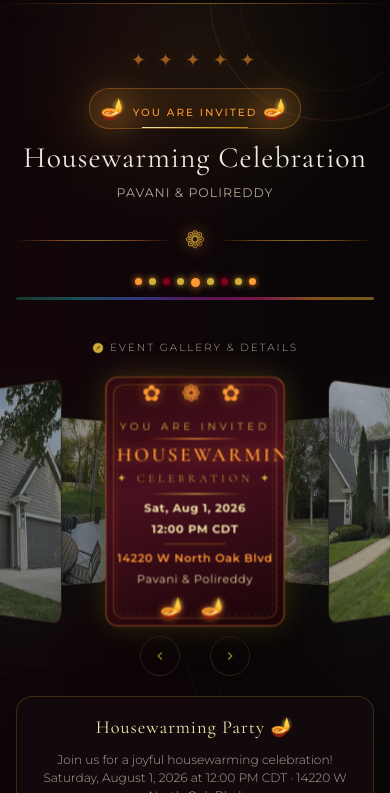
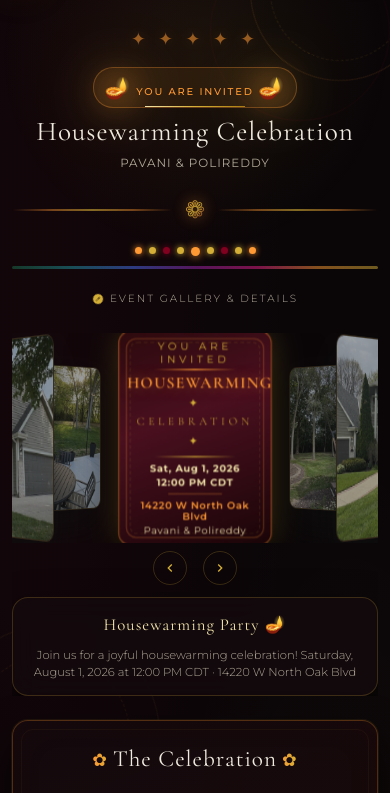
Before and after one commit to sweaytech-cyber/TheWackyRabbit, a plain HTML site: page house1/index.html in a window 390 px wide. Shown: the part 59-852 px from the top of the page. Drawn offline with nearby package versions, Linux system fonts and the light colour scheme.

Commit message:
Your commit message

```diff
--- a/house1/index.html
+++ b/house1/index.html
@@ -1182,12 +1182,17 @@
        MOBILE RESPONSIVE FINE-TUNING & OPTIMIZATION
     ========================================================= */
     @media (max-width: 480px) {
+      html, body {
+        overflow-x: hidden;
+      }
+
       main {
-        padding: 85px 16px 40px 16px;
+        padding: 78px 12px 32px 12px;
+        max-width: 100%;
       }
 
       header {
-        padding: 12px 16px;
+        padding: 10px 12px;
       }
 
       .brand-logo {
@@ -1195,57 +1200,96 @@
         letter-spacing: 2.5px;
       }
 
+      .intro-section {
+        margin-bottom: 22px;
+        margin-top: 6px;
+      }
+
       .invitation-title {
-        font-size: 1.85rem;
+        font-size: 1.7rem;
+        margin-bottom: 6px;
+      }
+
+      .invitation-badge {
+        font-size: 0.62rem;
+        letter-spacing: 1.8px;
+        padding: 3px 10px;
         margin-bottom: 8px;
       }
 
-      .invitation-badge {
-        font-size: 0.65rem;
-        letter-spacing: 2px;
-        padding: 3px 10px;
-      }
-
       .invitation-address {
+        font-size: 0.74rem;
+      }
+
+      .interactive-viewer-section {
+        margin-bottom: 24px;
+        overflow: hidden;
+      }
+
+      .carousel-container {
+        height: 210px;
+        margin-bottom: 6px;
+        overflow: hidden;
+      }
+
+      .carousel-spinner {
+        width: 120px;
+        height: 168px;
+      }
+
+      .carousel-card {
+        width: 120px;
+        height: 168px;
+        border-radius: 10px;
+      }
+
+      .invitation-content {
+        padding: 8px 6px;
+      }
+
+      .invitation-content h2 {
         font-size: 0.78rem;
-      }
-
-      .carousel-container {
-        height: 240px;
-      }
-
-      .carousel-spinner {
-        width: 140px;
-        height: 195px;
-      }
-
-      .carousel-card {
-        width: 140px;
-        height: 195px;
-        border-radius: 10px;
+        letter-spacing: 1px;
+      }
+
+      .invitation-content p {
+        font-size: 0.48rem;
+        white-space: normal;
+        line-height: 1.2;
+      }
+
+      .carousel-controls {
+        gap: 16px;
+        margin-top: 8px;
+      }
+
+      .control-btn {
+        width: 34px;
+        height: 34px;
       }
 
       .room-info-card {
-        padding: 16px 14px;
-        min-height: 110px;
+        padding: 14px 12px;
+        min-height: 96px;
+        margin-top: 12px;
       }
 
       .room-title {
-        font-size: 1.15rem;
+        font-size: 1.05rem;
       }
 
       .room-desc {
-        font-size: 0.76rem;
+        font-size: 0.72rem;
       }
 
       .event-details-card, .rsvp-front, .rsvp-back {
-        padding: 22px 18px;
+        padding: 20px 14px;
         border-radius: 16px;
       }
 
       .event-section-title {
-        font-size: 1.5rem;
-        margin-bottom: 20px;
+        font-size: 1.45rem;
+        margin-bottom: 18px;
       }
 
       .detail-icon {
@@ -1254,11 +1298,11 @@
       }
 
       .detail-content h4 {
-        font-size: 0.85rem;
+        font-size: 0.82rem;
       }
 
       .detail-content p {
-        font-size: 0.8rem;
+        font-size: 0.77rem;
       }
 
       .form-input, .guest-select {
@@ -1267,13 +1311,13 @@
 
       .att-btn {
         padding: 10px 8px;
-        font-size: 0.7rem;
+        font-size: 0.68rem;
         letter-spacing: 0.5px;
       }
 
       .submit-btn {
         padding: 12px;
-        font-size: 0.78rem;
+        font-size: 0.76rem;
         letter-spacing: 1.5px;
       }
 
@@ -1297,9 +1341,10 @@
         font-size: 1.5rem;
       }
 
-      .mandala-ring-1 { width: 240px; height: 240px; top: -60px; right: -60px; }
-      .mandala-ring-2 { width: 180px; height: 180px; top: -30px; right: -30px; }
-      .mandala-ring-4 { width: 280px; height: 280px; bottom: -80px; left: -80px; }
+      .mandala-ring-1 { width: 180px; height: 180px; top: -40px; right: -40px; }
+      .mandala-ring-2 { width: 140px; height: 140px; top: -20px; right: -20px; }
+      .mandala-ring-4 { width: 220px; height: 220px; bottom: -60px; left: -60px; }
+      .mandala-ring-5 { width: 160px; height: 160px; bottom: -30px; left: -30px; }
     }
   </style>
 </head>
```
